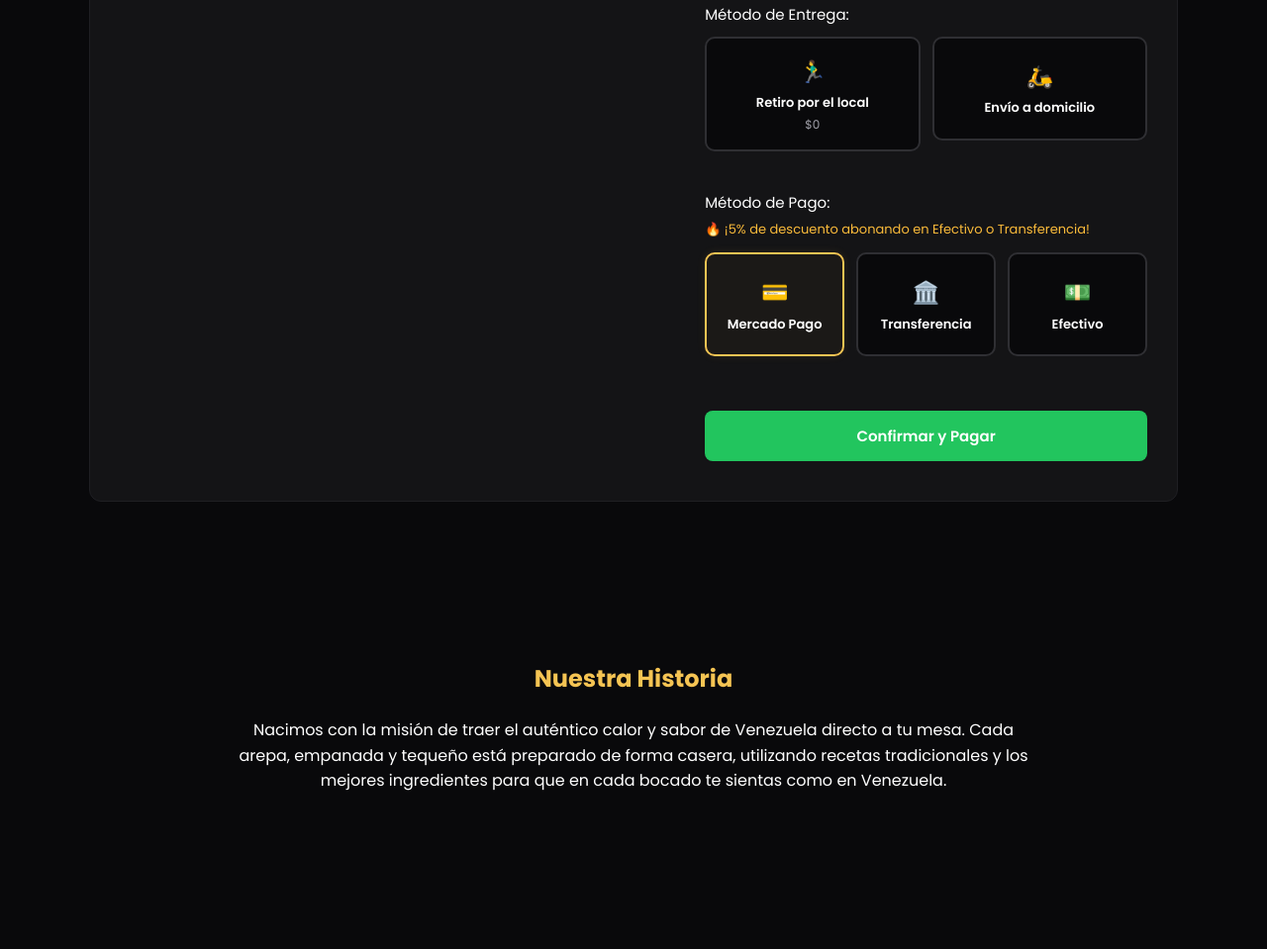
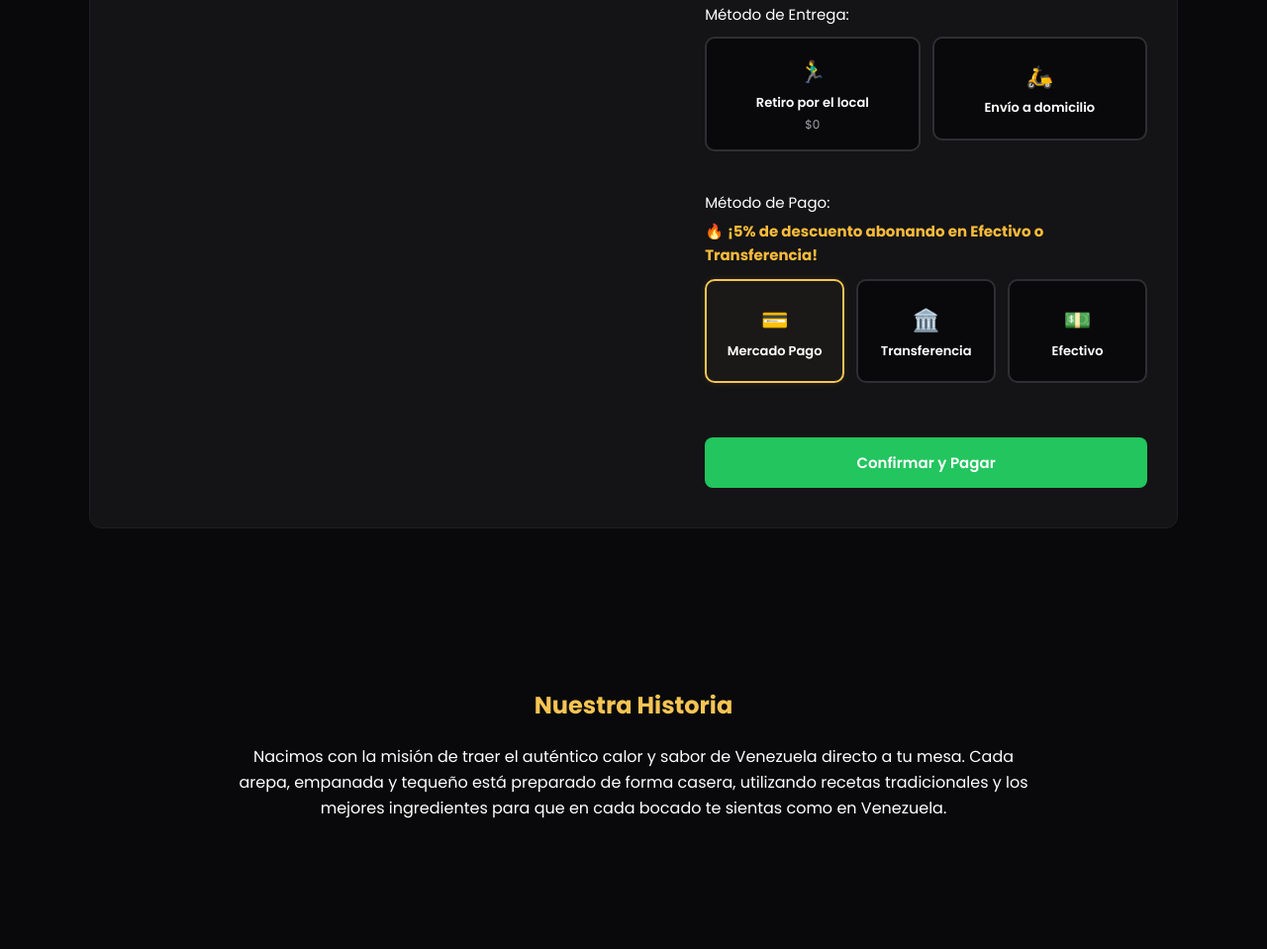
Before and after one commit to yuriangelperez/Web-Sabor-Sazon, a website: page index.html in a window 1280 px wide. Shown: the part 5444-6403 px from the top of the page at 99% size. Drawn offline with Linux system fonts and the light colour scheme; no server answers.

Commit message:
se agranda el descuento

```diff
--- a/index.html
+++ b/index.html
@@ -742,8 +742,8 @@
                                         Método de Pago:
                                     </label>
                                     <p
-                                        style="color: #fabb3a; font-size: 13px; margin-top: 0; margin-bottom: 12px; font-weight: 500;">
-                                        🔥 ¡5% de descuento abonando en Efectivo o Transferencia!
+                                        style="color: #fabb3a; font-size: 15px; margin-top: 0; margin-bottom: 12px; font-weight: 500;">
+                                        🔥 <strong>¡5% de descuento abonando en Efectivo o Transferencia!</strong>
                                     </p>
                                     <div class="contenedor-entrega">
                                         <label class="tarjeta-opcion">
```
